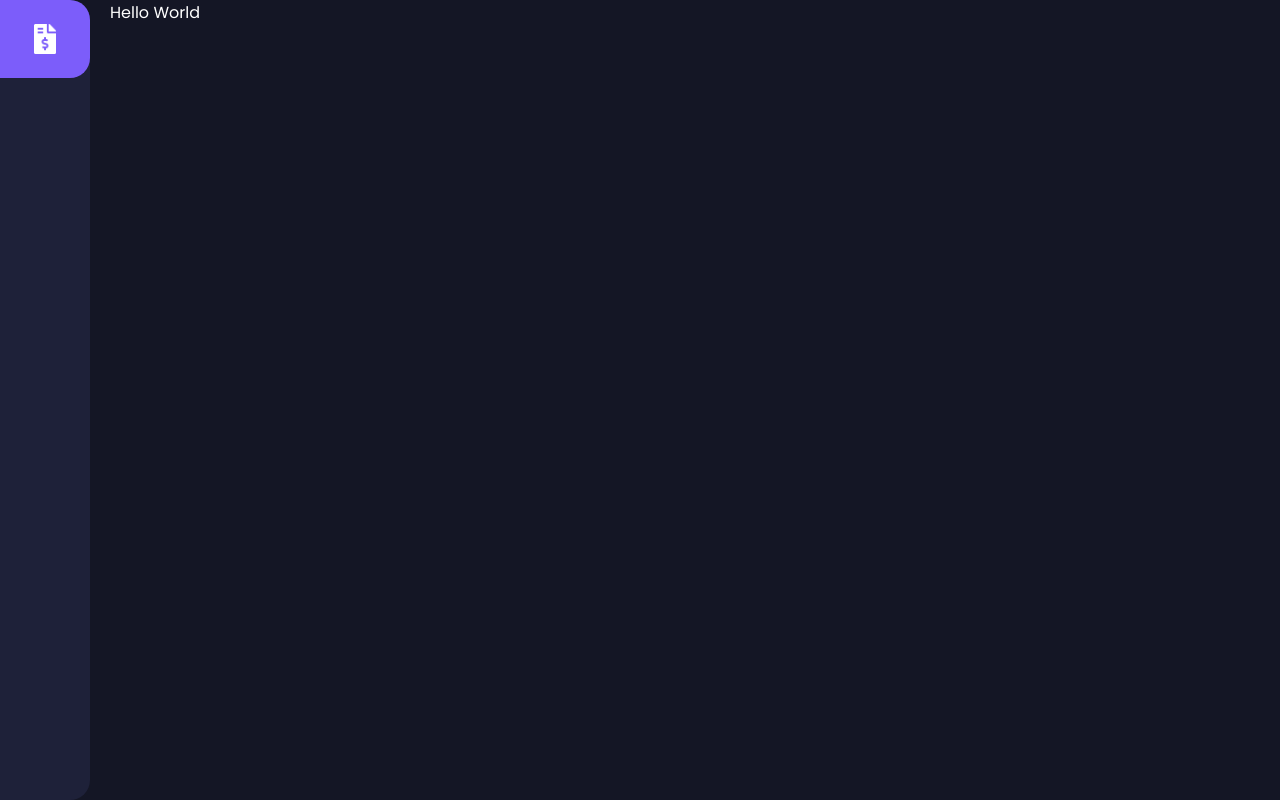
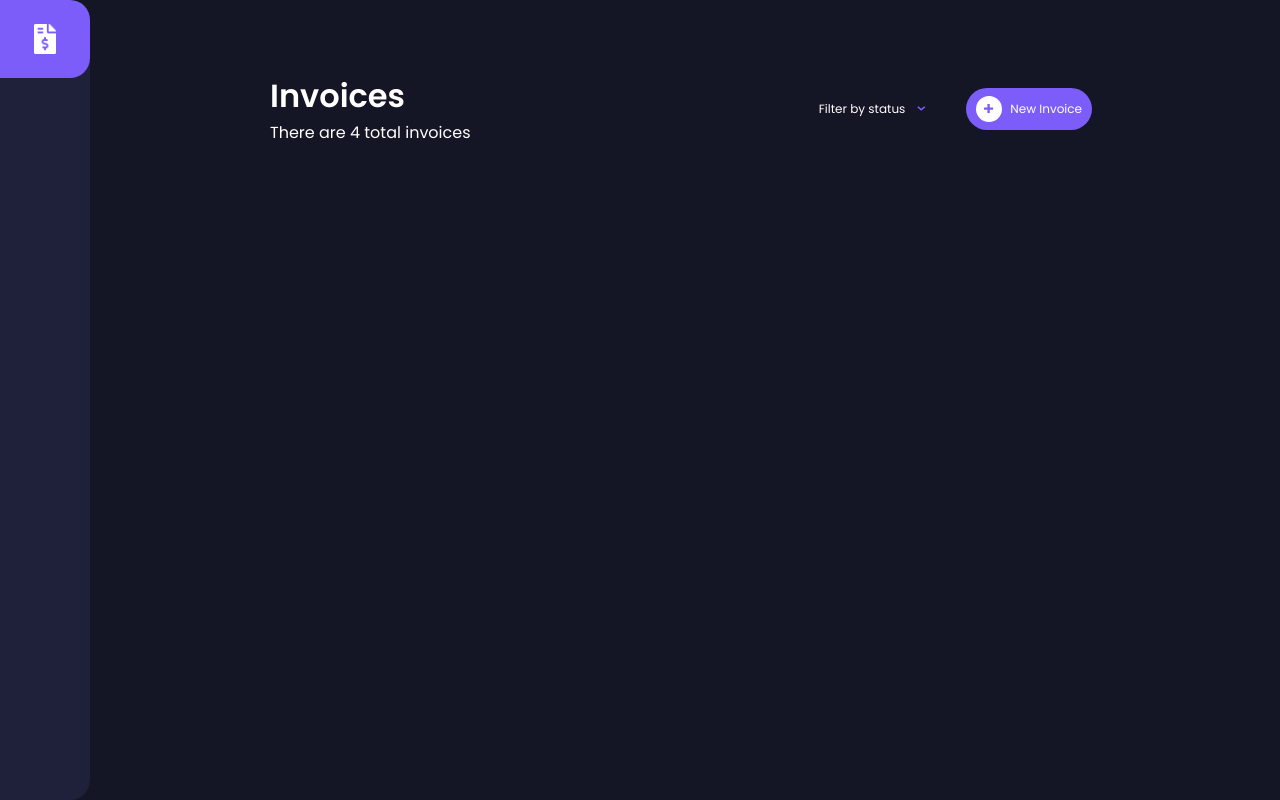
Before and after one commit to aagbotemi/invoice-app, a Vue app: page / in a window 1280 px wide. Built offline with nearby package versions, Linux system fonts and the light colour scheme.

Commit message:
header details and button added

```diff
--- a/src/views/Home.vue
+++ b/src/views/Home.vue
@@ -1,11 +1,144 @@
 <template>
-  <div class="home" style="color:#fff;">
-    Hello World
+  <div class="home container">
+    <!-- Header -->
+    <div class="header flex">
+      <div class="left flex flex-column">
+        <h1>Invoices</h1>
+        <span>There are 4 total invoices</span>
+      </div>
+      <div class="right flex">
+        <div @click="toggleFilterMenu" class="filter flex">
+          <span>
+            Filter by status
+          </span>
+          <img src="@/assets/icon-arrow-down.svg" alt="" />
+          <ul v-show="filterMenu" class="filter-menu">
+            <li>Draft</li>
+            <li>Pending</li>
+            <li>Paid</li>
+            <li>Clear Filter</li>
+          </ul>
+        </div>
+        <div @click="newInvoice" class="button flex">
+          <div class="inner-button flex">
+            <img src="@/assets/icon-plus.svg" alt="" />
+          </div>
+          <span>New Invoice</span>
+        </div>
+      </div>
+    </div>
+    <!-- Invoices -->
+<!--    <div v-if="invoiceData.length > 0">
+      <Invoice v-for="(invoice, index) in filteredData" :invoice="invoice" :key="index" />
+    </div>
+    <div v-else class="empty flex flex-column">
+      <img src="@/assets/illustration-empty.svg" alt="" />
+      <h3>There is nothing here</h3>
+      <p>Create a new invoice by clicking the New Invoice button and get started</p>
+    </div>-->
   </div>
 </template>
 
 <script>
 export default {
-  name: 'Home'
+  name: 'Home',
+  data: () => ({
+    filterMenu: null
+  }),
+  methods: {
+    toggleFilterMenu () {
+      this.filterMenu = !this.filterMenu
+    },
+    newInvoice () {
+      //
+    }
+  }
 }
 </script>
+
+<style lang="scss" scoped>
+.home {
+  color: #fff;
+  .header {
+    margin-bottom: 65px;
+    .left,
+    .right {
+      flex: 1;
+    }
+    .right {
+      justify-content: flex-end;
+      align-items: center;
+      .button,
+      .filter {
+        align-items: center;
+        span {
+          font-size: 12px;
+        }
+      }
+      .filter {
+        position: relative;
+        margin-right: 40px;
+        cursor: pointer;
+        img {
+          margin-left: 12px;
+          width: 9px;
+          height: 5px;
+        }
+        .filter-menu {
+          width: 120px;
+          position: absolute;
+          top: 25px;
+          list-style: none;
+          background-color: #1e2139;
+          box-shadow: 0 4px 6px -1px rgba(0, 0, 0, 0.1), 0 2px 4px -1px rgba(0, 0, 0, 0.06);
+          li {
+            cursor: pointer;
+            font-size: 12px;
+            padding: 10px 20px;
+            &:hover {
+              color: #1e2139;
+              background-color: #fff;
+            }
+          }
+        }
+      }
+      .button {
+        padding: 8px 10px;
+        background-color: #7c5dfa;
+        border-radius: 40px;
+        .inner-button {
+          margin-right: 8px;
+          border-radius: 50%;
+          padding: 8px;
+          align-items: center;
+          justify-content: center;
+          background-color: #fff;
+          img {
+            width: 10px;
+            height: 10px;
+          }
+        }
+      }
+    }
+  }
+  .empty {
+    margin-top: 160px;
+    align-items: center;
+    img {
+      width: 214px;
+      height: 200px;
+    }
+    h3 {
+      font-size: 20px;
+      margin-top: 40px;
+    }
+    p {
+      text-align: center;
+      max-width: 224px;
+      font-size: 12px;
+      font-weight: 300;
+      margin-top: 16px;
+    }
+  }
+}
+</style>
```
